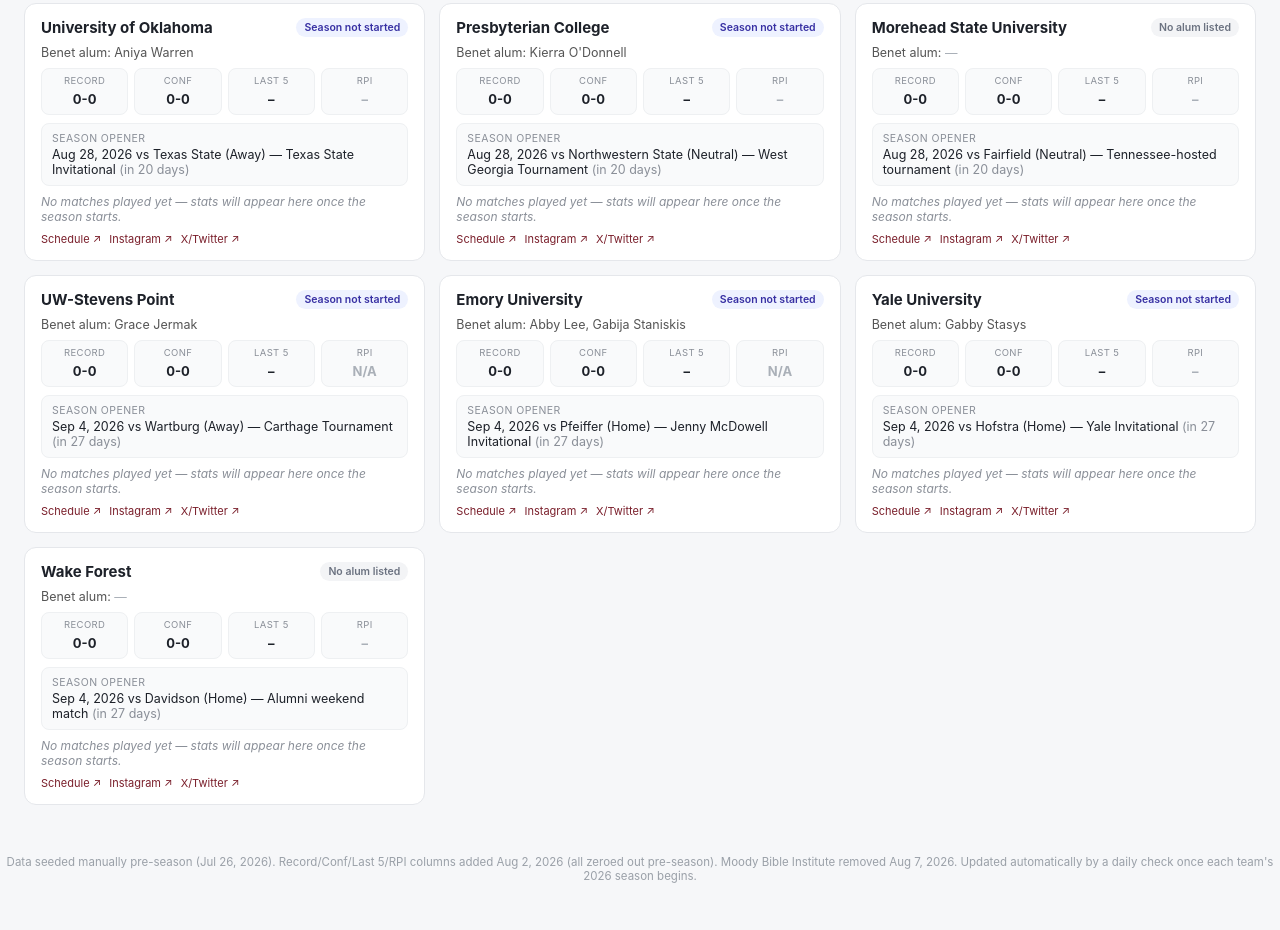
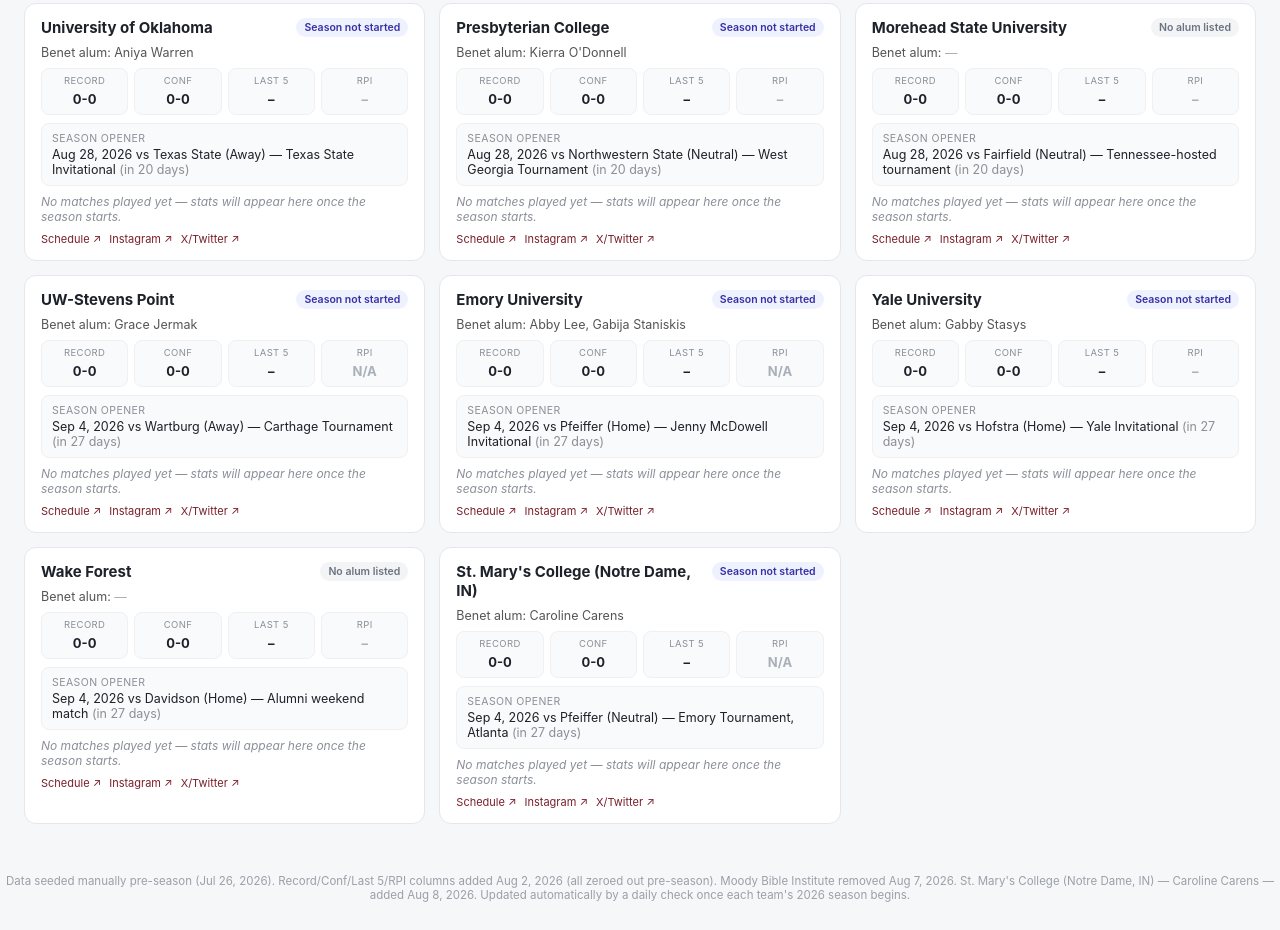
Before and after one commit to bbaker2323/volleyball-scoreboard, a plain HTML site: page index.html in a window 1280 px wide. Shown: the part 1282-2212 px from the top of the page. Drawn offline with Linux system fonts and the light colour scheme.

Commit message:
Update index.html

```diff
--- a/index.html
+++ b/index.html
@@ -207,7 +207,7 @@
 
 <div class="grid" id="grid"></div>
 
-<footer>Data seeded manually pre-season (Jul 26, 2026). Record/Conf/Last 5/RPI columns added Aug 2, 2026 (all zeroed out pre-season). Moody Bible Institute removed Aug 7, 2026. Updated automatically by a daily check once each team's 2026 season begins.</footer>
+<footer>Data seeded manually pre-season (Jul 26, 2026). Record/Conf/Last 5/RPI columns added Aug 2, 2026 (all zeroed out pre-season). Moody Bible Institute removed Aug 7, 2026. St. Mary's College (Notre Dame, IN) — Caroline Carens — added Aug 8, 2026. Updated automatically by a daily check once each team's 2026 season begins.</footer>
 
 <script>
 // ---- DATA_START ----
@@ -216,8 +216,8 @@
 //              record: "W-L", confRecord: "W-L", last5: "W-L" | "–", trackRpi: bool, rpi: number|null }
 // Each match: { date, opponent, homeAway, result: "W"|"L", setScore: "3-1", playerStats: [{player, kills, digs, aces, assists, blocks}] }
 // RPI source (D1 only): https://www.ncaa.com/rankings/volleyball-women/d1/ncaa-womens-volleyball-rpi
-// trackRpi is false for non-D1 programs (Moody Bible, Emory, UW-Stevens Point, St. Thomas (FL)) per Brad's request 2026-08-02.
-const LAST_UPDATED = "2026-08-07";
+// trackRpi is false for non-D1 programs (Moody Bible, Emory, UW-Stevens Point, St. Thomas (FL), St. Mary's College (Notre Dame, IN)) per Brad's request 2026-08-02.
+const LAST_UPDATED = "2026-08-08";
 const RPI_SOURCE_URL = "https://www.ncaa.com/rankings/volleyball-women/d1/ncaa-womens-volleyball-rpi";
 
 const TEAMS = [
@@ -239,7 +239,8 @@
   { college: "Marquette", players: ["Molly Welge"], scheduleUrl: "https://gomarquette.com/sports/womens-volleyball", igUrl: "https://www.instagram.com/marquettevb/", twitterUrl: "https://x.com/MarquetteVB", opener: { date: "2026-08-24", opponent: "Texas", homeAway: "Neutral", note: "AVCA First Serve, Fiserv Forum" }, matches: [], record: "0-0", confRecord: "0-0", last5: "–", trackRpi: true, rpi: null },
   { college: "Presbyterian College", players: ["Kierra O'Donnell"], scheduleUrl: "https://gobluehose.com/sports/womens-volleyball", igUrl: "https://www.instagram.com/bluehosewvb/", twitterUrl: "https://x.com/BlueHoseWVB", opener: { date: "2026-08-28", opponent: "Northwestern State", homeAway: "Neutral", note: "West Georgia Tournament" }, matches: [], record: "0-0", confRecord: "0-0", last5: "–", trackRpi: true, rpi: null },
   { college: "Wake Forest", players: [], scheduleUrl: "https://godeacs.com/sports/womens-volleyball/roster", igUrl: "https://www.instagram.com/demondeacons/", twitterUrl: "https://x.com/demondeacons", opener: { date: "2026-09-04", opponent: "Davidson", homeAway: "Home", note: "Alumni weekend match" }, matches: [], record: "0-0", confRecord: "0-0", last5: "–", trackRpi: true, rpi: null },
-  { college: "Morehead State University", players: [], scheduleUrl: "https://msueagles.com/sports/womens-volleyball/schedule", igUrl: "https://www.instagram.com/msueaglesvb/", twitterUrl: "https://x.com/MSUEaglesVB", opener: { date: "2026-08-28", opponent: "Fairfield", homeAway: "Neutral", note: "Tennessee-hosted tournament" }, matches: [], record: "0-0", confRecord: "0-0", last5: "–", trackRpi: true, rpi: null }
+  { college: "Morehead State University", players: [], scheduleUrl: "https://msueagles.com/sports/womens-volleyball/schedule", igUrl: "https://www.instagram.com/msueaglesvb/", twitterUrl: "https://x.com/MSUEaglesVB", opener: { date: "2026-08-28", opponent: "Fairfield", homeAway: "Neutral", note: "Tennessee-hosted tournament" }, matches: [], record: "0-0", confRecord: "0-0", last5: "–", trackRpi: true, rpi: null },
+  { college: "St. Mary's College (Notre Dame, IN)", players: ["Caroline Carens"], scheduleUrl: "https://belles.saintmarys.edu/sports/womens-volleyball/schedule", igUrl: "https://www.instagram.com/bellesvolleyball/", twitterUrl: "https://x.com/smc_volleyball", opener: { date: "2026-09-04", opponent: "Pfeiffer", homeAway: "Neutral", note: "Emory Tournament, Atlanta" }, matches: [], record: "0-0", confRecord: "0-0", last5: "–", trackRpi: false, rpi: null }
 ];
 // ---- DATA_END ----
 
```
